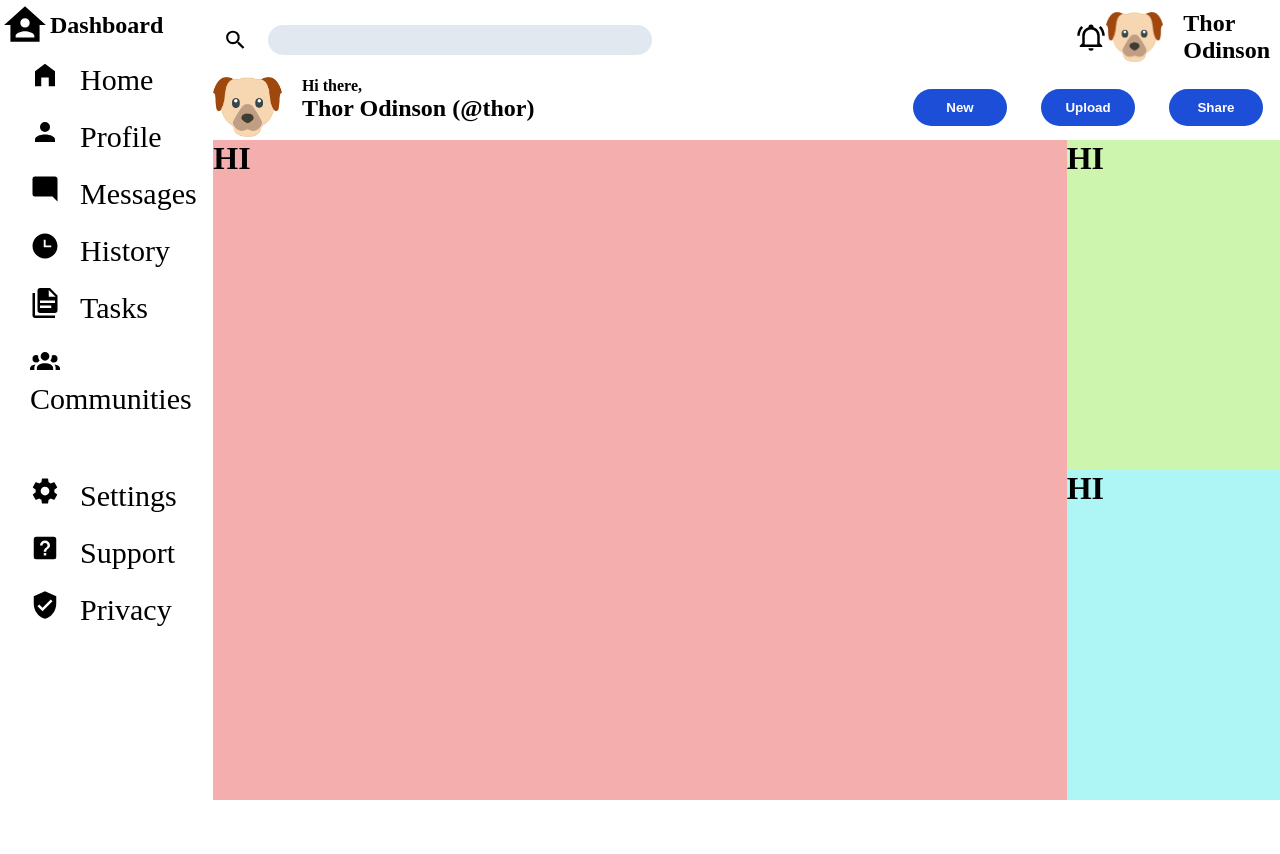
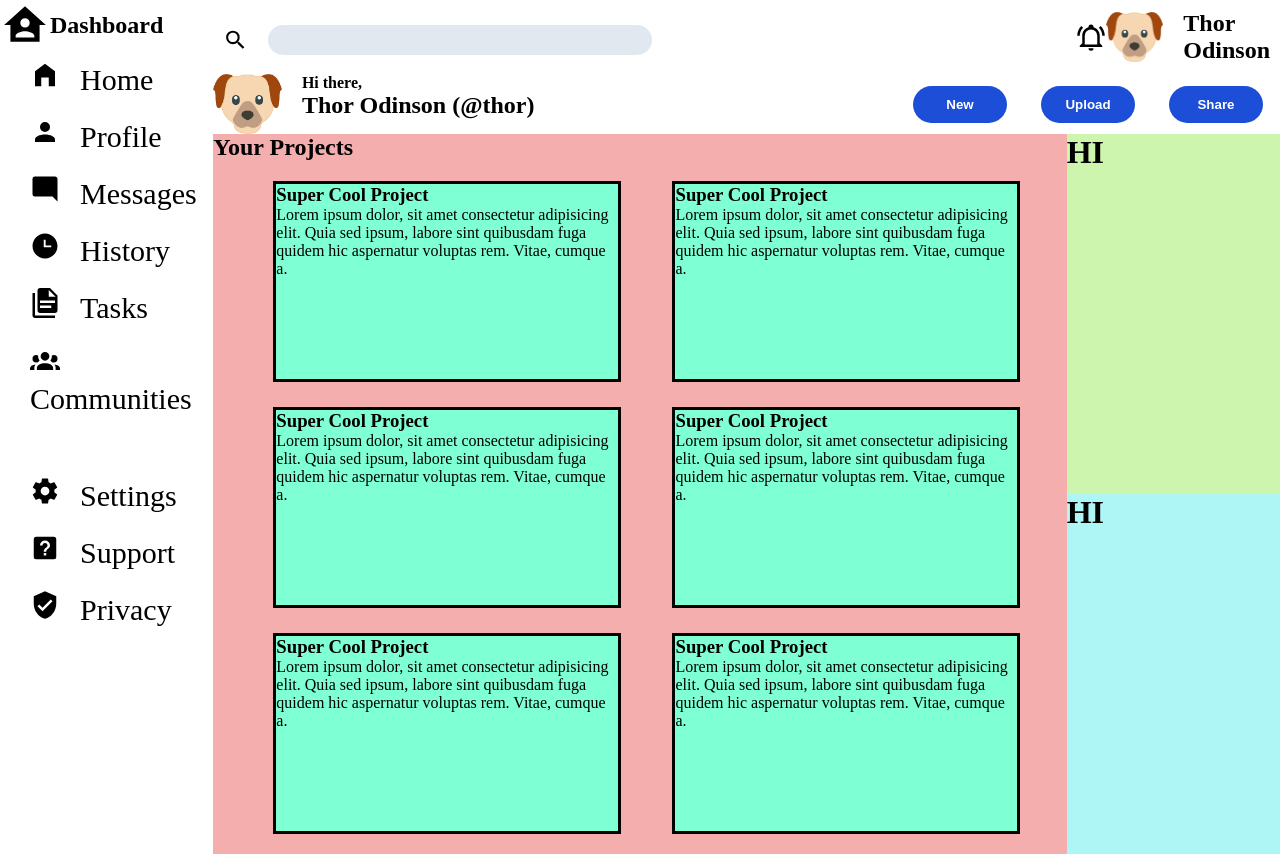
Before and after one commit to Hamburger-coder/admin-dashboard, a plain HTML site: page index.html in a window 1280 px wide. Before the commit the page ends 800 px from the top, so only its background shows below. Drawn offline with Linux system fonts and the light colour scheme.

Commit message:
Added Project Cards and started on getting them spaced correctly

```diff
--- a/index.html
+++ b/index.html
@@ -62,7 +62,52 @@
             </div>
         </div>
         <div class="main">
-            <div class="projects"><h1>HI</h1></div>
+            <div class="projects">
+                <h2>Your Projects</h2>
+                <div class="project-cards">
+                    <div class="project-div">
+                        <h3>Super Cool Project</h2>
+                        <p>Lorem ipsum dolor, sit amet consectetur adipisicing elit. Quia sed ipsum,
+                            labore sint quibusdam fuga quidem
+                                hic aspernatur voluptas rem. Vitae, cumque a.</p>
+                    </div>
+
+                    <div class="project-div">
+                        <h3>Super Cool Project</h2>
+                        <p>Lorem ipsum dolor, sit amet consectetur adipisicing elit. Quia sed ipsum,
+                            labore sint quibusdam fuga quidem
+                                hic aspernatur voluptas rem. Vitae, cumque a.</p>
+                    </div>
+
+                    <div class="project-div">
+                        <h3>Super Cool Project</h2>
+                        <p>Lorem ipsum dolor, sit amet consectetur adipisicing elit. Quia sed ipsum,
+                            labore sint quibusdam fuga quidem
+                                hic aspernatur voluptas rem. Vitae, cumque a.</p>
+                    </div>
+
+                    <div class="project-div">
+                        <h3>Super Cool Project</h2>
+                        <p>Lorem ipsum dolor, sit amet consectetur adipisicing elit. Quia sed ipsum,
+                            labore sint quibusdam fuga quidem
+                                hic aspernatur voluptas rem. Vitae, cumque a.</p>
+                    </div>
+
+                    <div class="project-div">
+                        <h3>Super Cool Project</h2>
+                        <p>Lorem ipsum dolor, sit amet consectetur adipisicing elit. Quia sed ipsum,
+                            labore sint quibusdam fuga quidem
+                                hic aspernatur voluptas rem. Vitae, cumque a.</p>
+                    </div>
+
+                    <div class="project-div">
+                        <h3>Super Cool Project</h2>
+                        <p>Lorem ipsum dolor, sit amet consectetur adipisicing elit. Quia sed ipsum,
+                            labore sint quibusdam fuga quidem
+                                hic aspernatur voluptas rem. Vitae, cumque a.</p>
+                    </div>
+                </div>
+            </div>
             <div class="announcements"><h1>HI</h1></div>
             <div class="trending"><h1>HI</h1></div>
         </div>
--- a/styles.css
+++ b/styles.css
@@ -184,3 +184,23 @@ li > a > img {
 .trending {
     background-color: rgba(128, 240, 240, 0.637);
 }
+
+.project-div {
+    /* align-content: center; */
+    display: flex;
+    flex-direction: column;
+    height: 195px;
+    width: 342px;
+    background-color: aquamarine;
+    border-style: solid;
+    border-width: 3px;
+    border-color: black;
+}
+
+.project-cards {
+    display: grid;
+    grid-template-columns: 1fr 1fr;
+    gap: 25px;
+    padding: 20px;
+    padding-left: 60px;
+}
```
